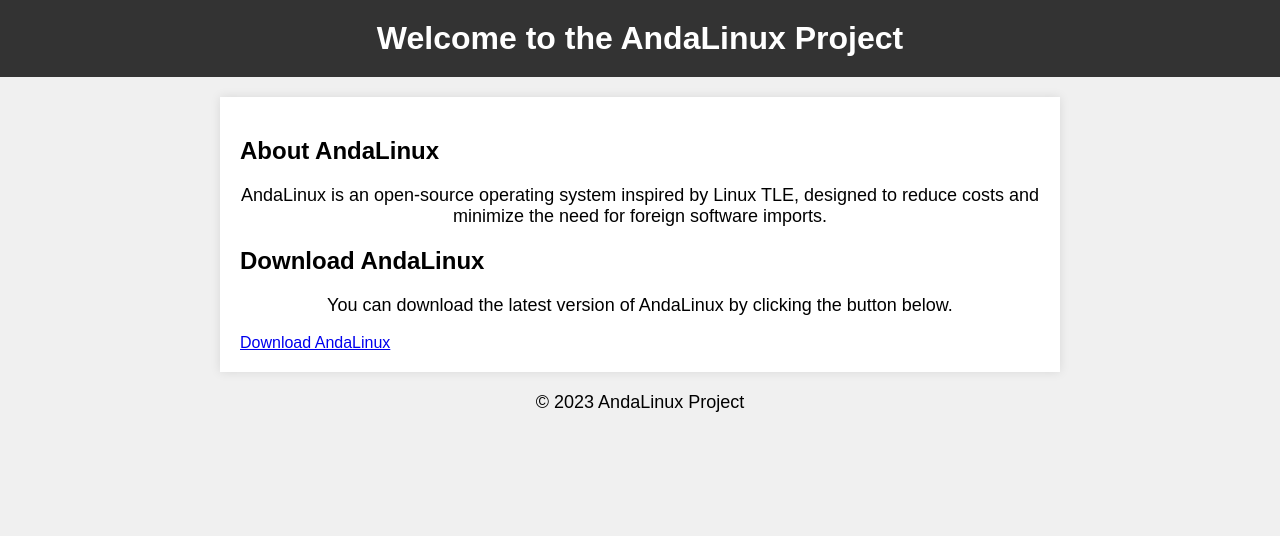
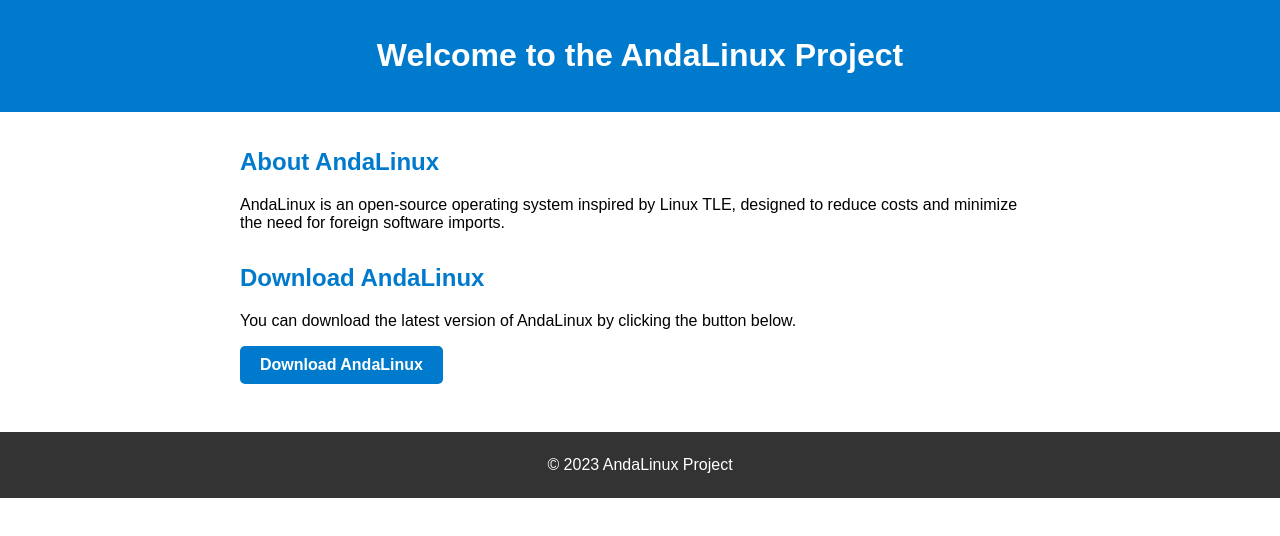
Before and after one commit to AndaLinux/AndaLinux.github.io, a plain HTML site: page index.html in a window 1280 px wide. Drawn offline with Linux system fonts and the light colour scheme.

Commit message:
Update style.css

```diff
--- a/style.css
+++ b/style.css
@@ -2,42 +2,65 @@ body {
     font-family: Arial, sans-serif;
     margin: 0;
     padding: 0;
-    background-color: #f0f0f0;
 }
 
 header {
-    background-color: #333;
+    background-color: #007acc;
     color: #fff;
     text-align: center;
-    padding: 20px 0;
-}
-
-h1 {
-    margin: 0;
+    padding: 1rem;
 }
 
 main {
     max-width: 800px;
-    margin: 20px auto;
-    padding: 20px;
-    background-color: #fff;
-    box-shadow: 0 0 10px rgba(0, 0, 0, 0.1);
+    margin: 0 auto;
+    padding: 1rem;
+}
+
+h1 {
+    font-size: 2rem;
+}
+
+section {
+    margin-bottom: 2rem;
+}
+
+h2 {
+    font-size: 1.5rem;
+    color: #007acc;
 }
 
 p {
-    font-size: 18px;
-    text-align: center;
+    font-size: 1rem;
 }
 
-button {
-    background-color: #007BFF;
+.download-button {
+    display: inline-block;
+    background-color: #007acc;
     color: #fff;
-    border: none;
     padding: 10px 20px;
-    font-size: 16px;
-    cursor: pointer;
+    text-decoration: none;
+    border-radius: 5px;
+    font-weight: bold;
+    transition: background-color 0.3s;
 }
 
-button:hover {
-    background-color: #0056b3;
+.download-button:hover {
+    background-color: #005ca3;
 }
+
+footer {
+    background-color: #333;
+    color: #fff;
+    text-align: center;
+    padding: 0.5rem;
+}
+
+a {
+    color: #007acc;
+    text-decoration: none;
+}
+
+a:hover {
+    text-decoration: underline;
+}
```
